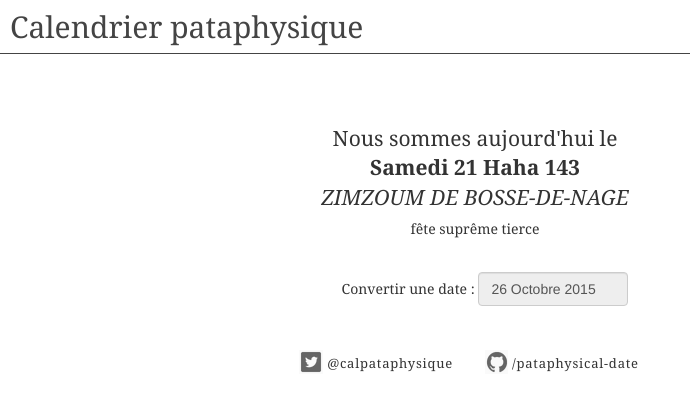
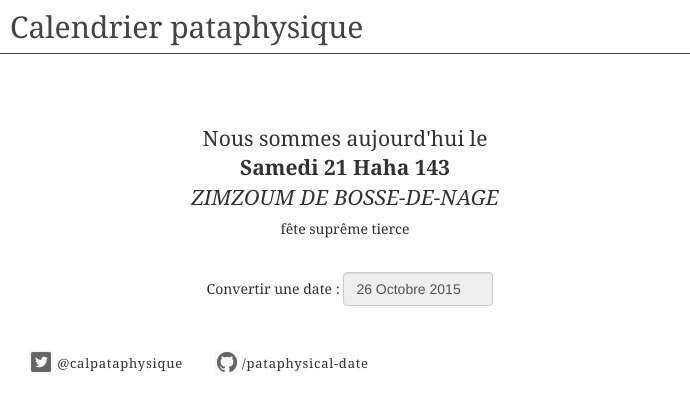
Before and after one commit to mmai/pataphysical-date, a plain HTML site: page index.html in a window 1280 px wide. Shown: the whole page, without its empty margins (0-690 px from the left). Drawn offline with Linux system fonts and the light colour scheme.

Commit message:
remove witdth

```diff
--- a/css/style.css
+++ b/css/style.css
@@ -26,7 +26,6 @@ a {
   color: black; }
 
   .aujourdhui {
-    width: 400px;
     margin-left: auto;
     text-align: center;
     margin-top: 50px;
@@ -37,7 +36,6 @@ a {
   .importance {
     font-size: 14px; }
   .dateconvert {
-    width: 400px;
     margin-left: auto;
     text-align: center; }
     .dateconvert form {
@@ -47,7 +45,6 @@ a {
         width: 150px;
         cursor: default; }
   .links {
-    width: 400px;
     margin-left: auto;
     text-align: center;
     text-align: left;
```
